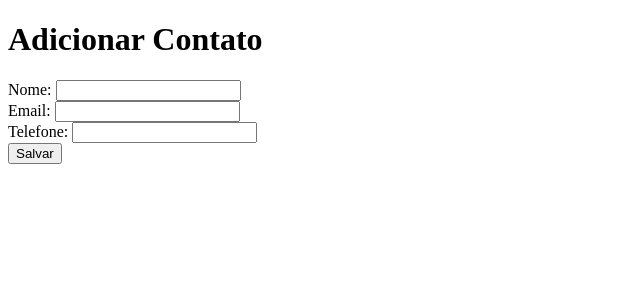
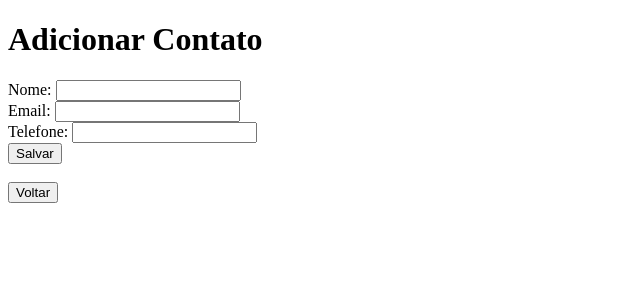
Before and after one commit to ClickBSdigital/CrudCadastroUser, a PHP site: page /create.php in a window 1280 px wide. Shown: the top 300 px of the page, without its empty margins (0-640 px from the left). Run offline with PHP 8.4, Linux system fonts and the light colour scheme.

Commit message:
Inclui  i Voltar

```diff
--- a/create.php
+++ b/create.php
@@ -16,7 +16,13 @@
         <label>Telefone:</label>
         <input type="text" name="telefone"><br>
         <button type="submit">Salvar</button>
+
     </form>
+    <br>
+    <a href="index.php">
+        <button >Voltar</button>
+    </a>
+    <b>
 
     <?php
     if ($_SERVER['REQUEST_METHOD'] === 'POST') {
--- a/update.php
+++ b/update.php
@@ -24,7 +24,11 @@ $contato = $stmt->fetch();
         <input type="text" name="telefone" value="<?= $contato['telefone'] ?>"><br>
         <button type="submit">Atualizar</button>
     </form>
-
+    <br>
+    <a href="index.php">
+        <button >Voltar</button>
+    </a>
+    <br>
     <?php
     if ($_SERVER['REQUEST_METHOD'] === 'POST') {
         $nome = $_POST['nome'];
```
